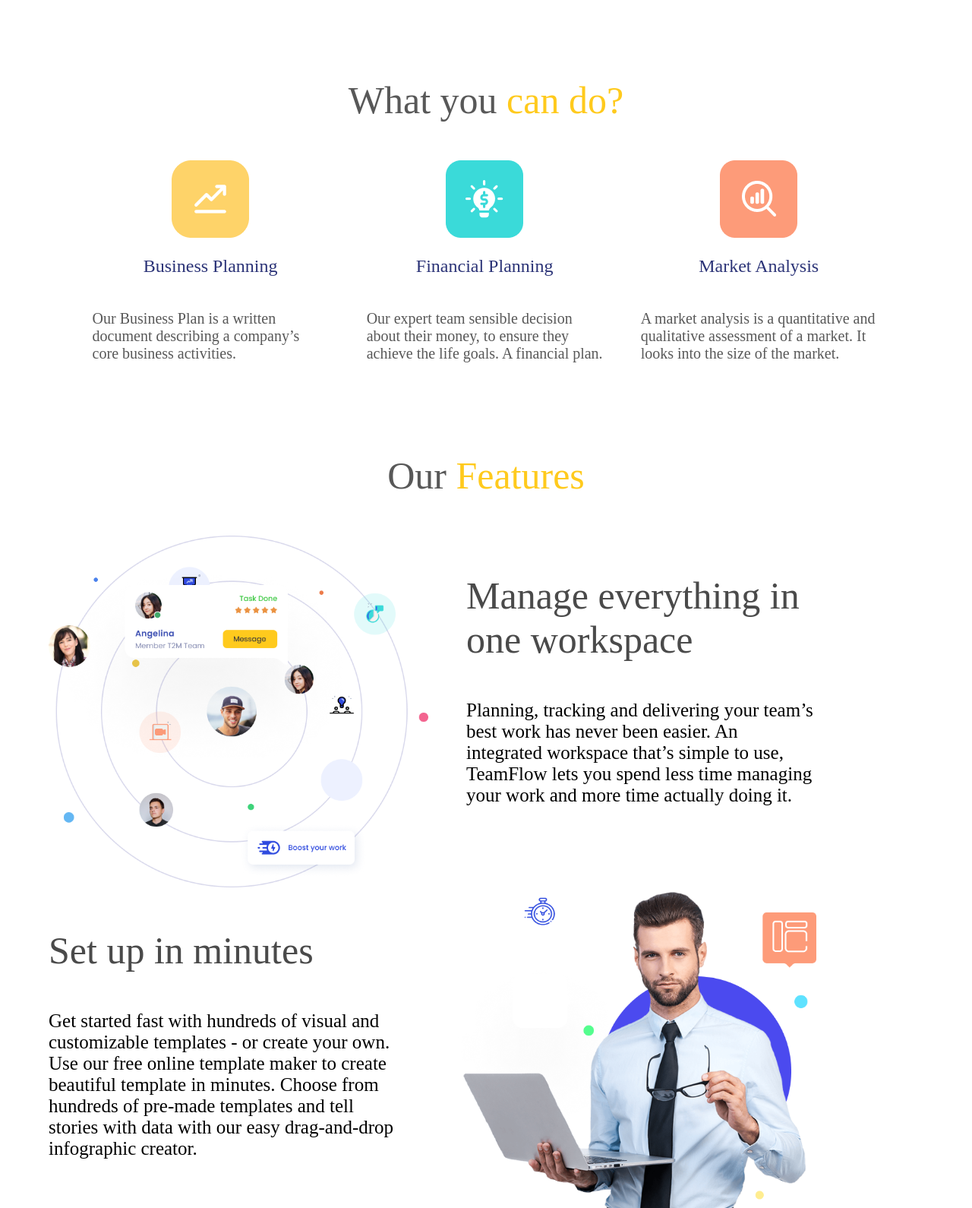
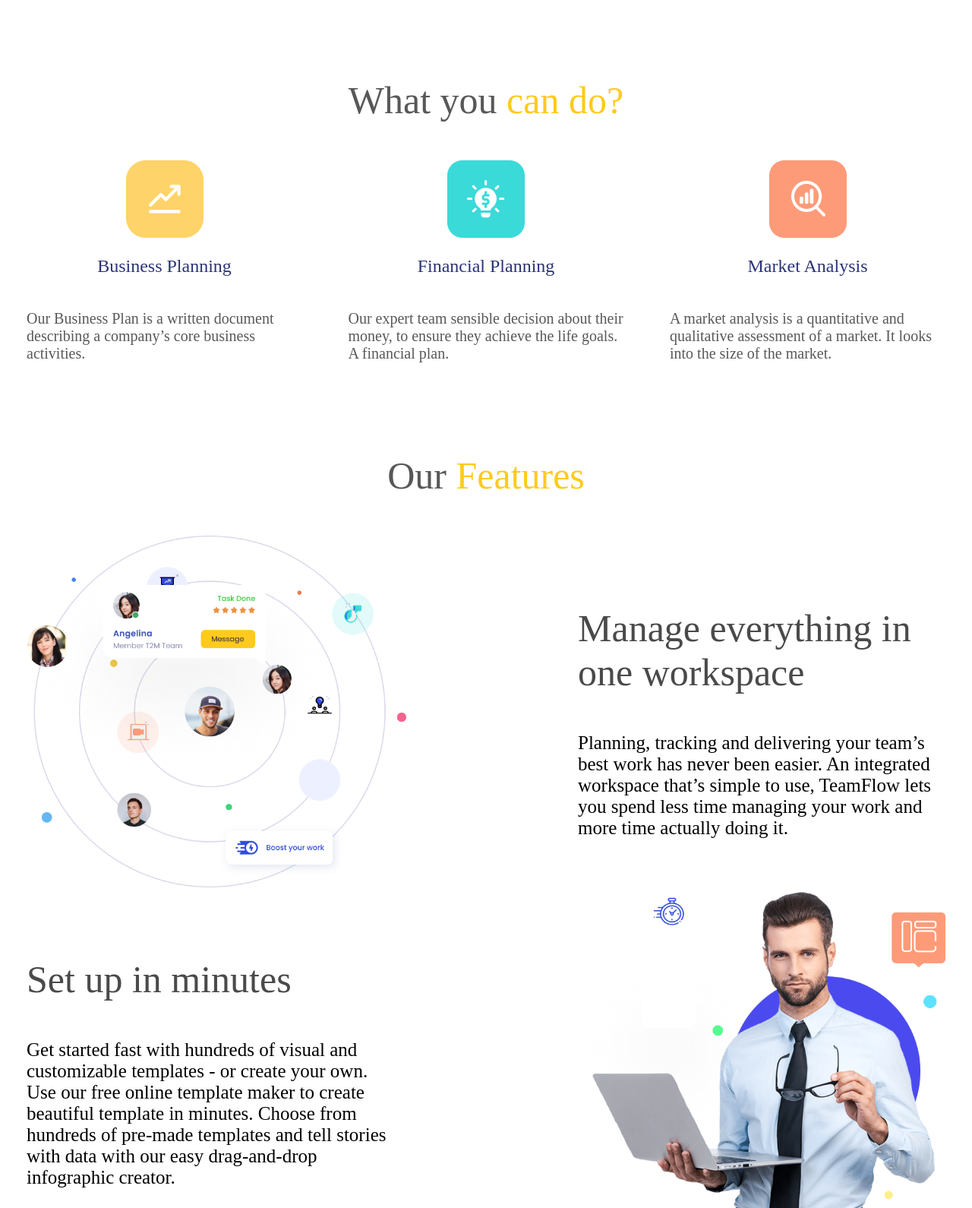
Before and after one commit to IzzatilloITA/Portfolio--N1, a plain HTML site: page index.html in a window 1280 px wide. Shown: the part 708-2298 px from the top of the page at 76% size. Drawn offline with Linux system fonts and the light colour scheme.

Commit message:
Problems on the site have been fixed

```diff
--- a/index.html
+++ b/index.html
@@ -3,7 +3,7 @@
 <head>
     <meta charset="UTF-8">
     <meta name="viewport" content="width=device-width, initial-scale=1.0">
-    <title>Portfolio N--1</title>
+    <title>Document</title>
     <link rel="stylesheet" href="style.css">
 </head>
 <body>
@@ -37,15 +37,15 @@
         </div>
     </header>
     <main>
-        <section class="first-s container">
+        <section class="first-s container row">
             <p class="text-con">
                 See why over 100,000 teams choose TeamFlow.com
             </p>
             <img src="img/Group 52.png" alt="sponsor" class="pic-con">
         </section>
-        <section class="second-s container">
+        <section class="second-s container row">
             <p class="f-title">What you <span>can do?</span></p>
-            <div class="ss-fun container">
+            <div class="ss-fun container row">
                 <div class="ssf-card">
                    <img src="img/graph_icon.png" alt="img" class="card-icon">
                    <p class="card-tit">Business Planning</p>
@@ -63,9 +63,9 @@
                 </div>
             </div>
         </section>
-        <section class="third-s container">
+        <section class="third-s container row">
             <p class="ts-tit">Our <span>Features</span></p>
-            <div class="third-s_con">
+            <div class="third-s_con row">
                 <div class="third-s con-img l">
                     <img class="con-img" src="img/Group 32.png" alt="img con">
                 </div>
@@ -77,7 +77,7 @@
             </div>
         </section>
         <section class="fourth-s">
-            <div class="third-s_con container">
+            <div class="third-s_con container row">
                 <div class="third-s_con-text">
                     <p class="text-con-tit">Set up in minutes</p>
                     <p class="text-con-stit">Get started fast with hundreds of visual and customizable templates - or create your own. Use our free online template maker to create beautiful template in minutes.
@@ -90,7 +90,7 @@
             </div>
         </section>
         <section class="fifth-s container">
-            <div class="third-s_con">
+            <div class="third-s_con row">
                 <div class="fifth-s con-img l">
                     <img class="con-img" src="img/Group 68.png" alt="img con">
                 </div>
@@ -100,8 +100,8 @@
                 </div>
             </div>
         </section>
-        <section class="sixth-s container ">
-            <div class="third-s_con">
+        <section class="sixth-s container row">
+
                 <div class="third-s_con-text">
                     <p class="text-con-tit">Visualize work with Views</p>
                     <p class="text-con-stit">View data as a map, calendar, timeline, kanban, and more
@@ -110,7 +110,7 @@
                 <div class="six-s con-img l">
                     <img class="con-img" src="img/Group 71.png" alt="img con">
                 </div>
-            </div>
+
         </section>
     </main>
     <footer>
--- a/style.css
+++ b/style.css
@@ -10,9 +10,8 @@ button{
     border: 0;
 }
 .container{
-    width: 90%;
-    display: flex;
-    margin: auto;
+    width: 1210px;
+    margin:0 auto;
 }
 header{
     margin: 0;
@@ -33,7 +32,7 @@ header{
     display: flex;
     flex-direction: row;
     align-items: center;
-    justify-content: center;
+    justify-content: space-between;
 }
 .headmain-img {
     width: 500px;
```
